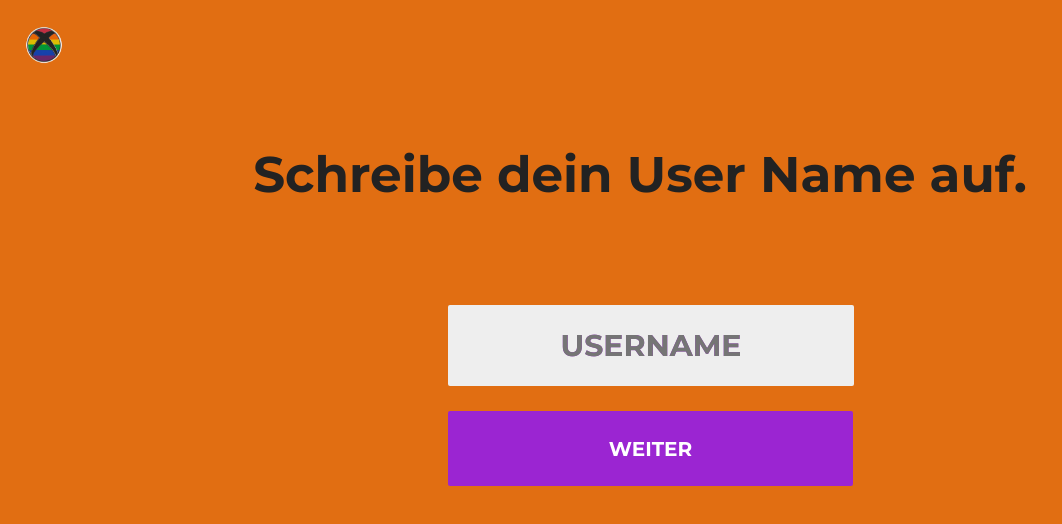
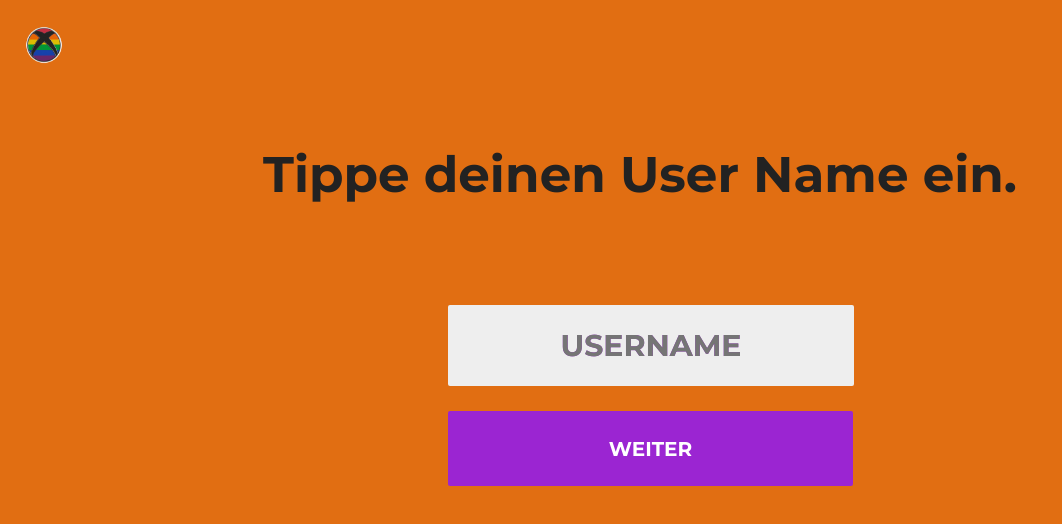
Before and after one commit to ILoveYourAunt/ILoveYourAunt.github.io, a plain HTML site: page index.html in a window 1280 px wide. Shown: the whole page, without its empty margins (0-1062 px from the left). Drawn offline with nearby package versions, Linux system fonts and the light colour scheme.

Commit message:
Update index.html

```diff
--- a/index.html
+++ b/index.html
@@ -22,7 +22,7 @@
             </div>
 
             <div id="section-1-2">
-                <h1>Schreibe dein User Name auf.</h1>
+                <h1>Tippe deinen User Name ein.</h1>
             </div>
 
             <div id="section-1-3">
```
